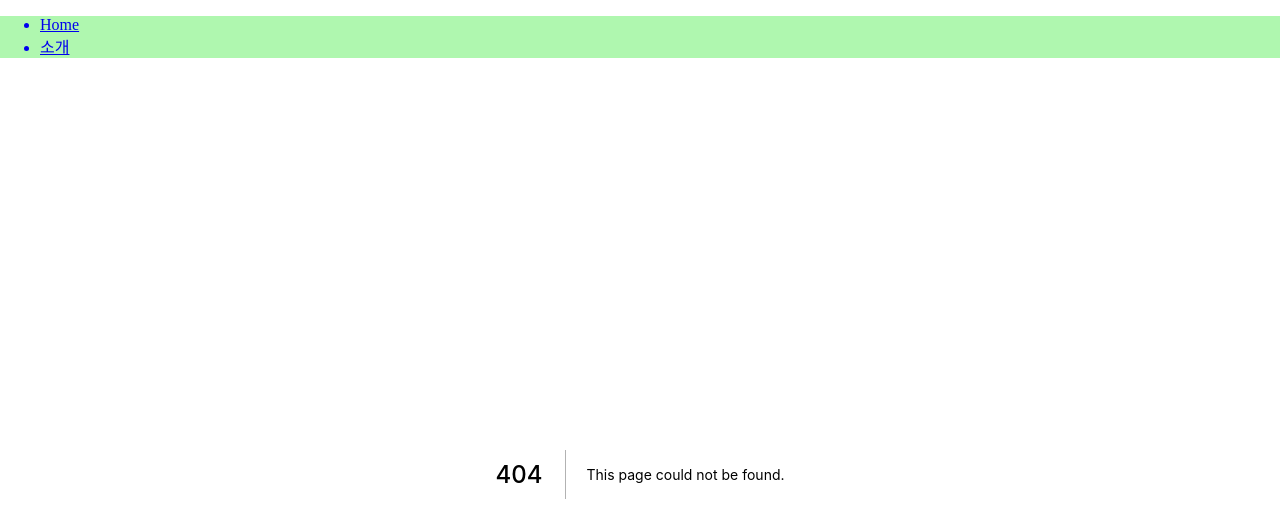
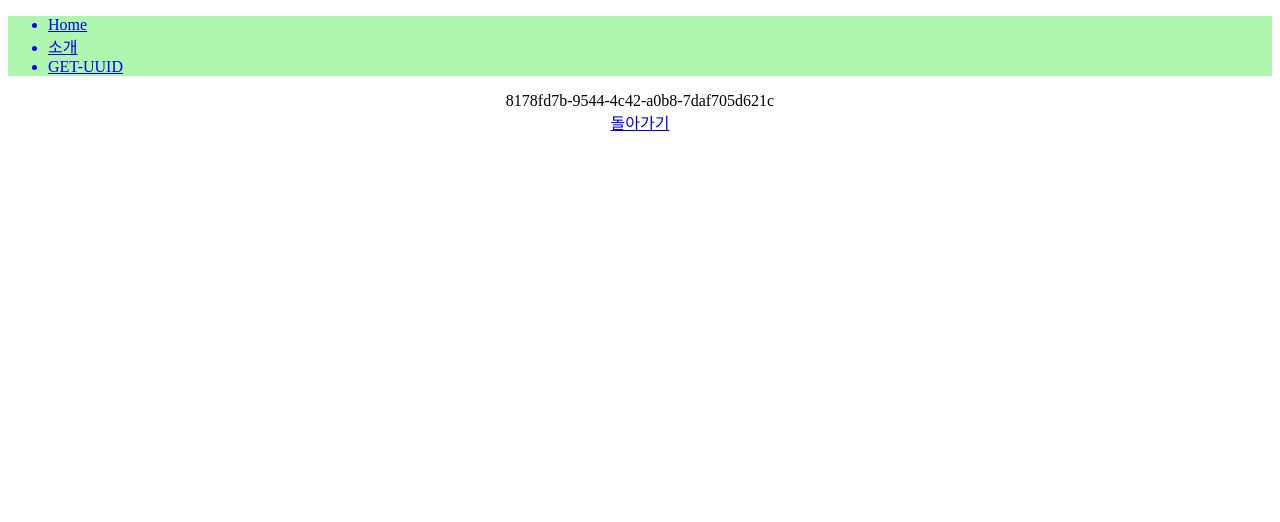
Before and after one commit to JongilSohn/ts-styledComponent-next-practice, a Next.js app: page /get-uuid in a window 1280 px wide. Before the commit this address had no page. Shown: the top 522 px of the page. Built offline with nearby package versions, Linux system fonts and the light colour scheme.

Commit message:
fNext js에서의 useEffect

```diff
--- a/components/Layout.tsx
+++ b/components/Layout.tsx
@@ -26,6 +26,13 @@ function Layout ({children}) {
               </li>
             </a>
           </Link>
+          <Link href="/get-uuid">
+            <a>
+              <li>
+                GET-UUID
+              </li>
+            </a>
+          </Link>
         </ul>
       </Header>
       {children}
--- a/package.json
+++ b/package.json
@@ -9,6 +9,7 @@
   },
   "dependencies": {
     "@types/styled-components": "^5.1.4",
+    "axios": "^0.21.0",
     "next": "10.0.3",
     "react": "17.0.1",
     "react-dom": "17.0.1",
--- /dev/null
+++ b/pages/api/double.tsx
@@ -0,0 +1,6 @@
+export default (req, res) => {
+  const value = parseFloat( req.query.value )
+  // 해당 주소로 받는 쿼리 value
+  // http://localhost:3000/api/double?value=15 15의 값을 받는다.
+  res.json({value : value * 2});
+}
--- /dev/null
+++ b/pages/get-uuid.tsx
@@ -0,0 +1,46 @@
+import React, {useState, useEffect} from 'react';
+import styled from 'styled-components'
+import axios from 'axios';
+import Link from 'next/link';
+
+const Center = styled.div`
+  display:flex;
+  justify-content: center;
+`;
+
+function GetUuid() {
+  const [uuid, setUuid] = useState('');
+
+  const  getData = async () => {
+    const result = await axios.get('/api/uuid/')
+    setUuid(result.data.uuid)
+}
+
+  // "화면" 에 마운트가 된 이후 동작한다.
+  // 중요한점은 useEffect를 사용하면 화면이 렌더가 된 후 데이터를 불러오기 때문에
+  // SSR에서는 해당 데이터를 받을 수가 없다.
+
+  // 그렇기때문에 서버사이드 렌더링에 반영이 되어야 하는 내용인지,
+  // 안되어도 되는 내용인지 판단하고 구현해야한다.
+  useEffect(() => {
+    getData()
+  },[])
+
+
+  return (
+    <>
+      <Center>
+        {uuid}
+      </Center>
+      <Center>
+        <Link href="/">
+          <a>
+            돌아가기
+          </a>
+        </Link>
+      </Center>
+    </>
+  )
+}
+
+export default GetUuid;
```
Also changed, not shown: 1 other file (tests, documents, lock files or other folders).
